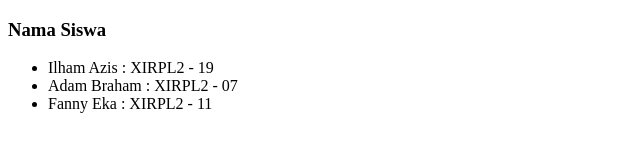
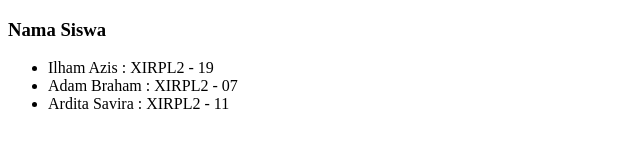
Before and after one commit to InfiniteLybra/Fawwaz-XRPLC, a plain HTML site: page index.html in a window 1280 px wide. Shown: the full height of the page, 0-640 px from the left. Drawn offline with Linux system fonts and the light colour scheme.

Commit message:
update nama index.html

```diff
--- a/index.html
+++ b/index.html
@@ -24,7 +24,7 @@
 
         <li>Adam Braham : XIRPL2 - 07</li>
 
-        <li>Fanny Eka : XIRPL2 - 11</li>
+        <li>Ardita Savira : XIRPL2 - 11</li>
 
     </ul>
 
```
